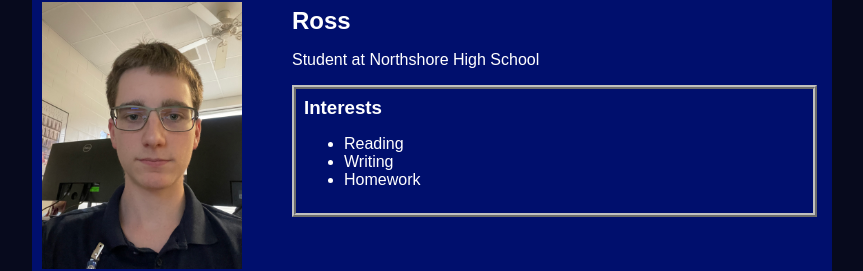
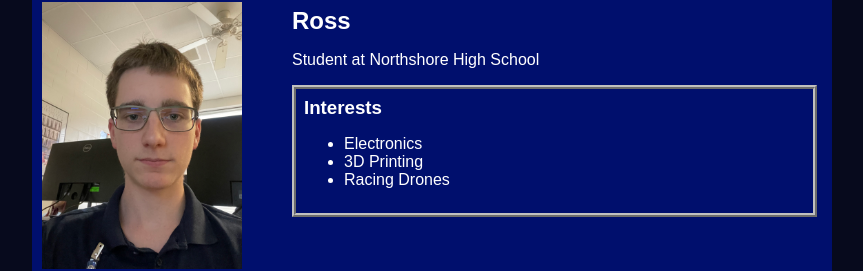
Before and after one commit to RossBarker1/RossBarker1.github.io, a plain HTML site: page index.html in a window 1280 px wide. Shown: the part 116-387 px from the top of the page, without its empty margins (208-1071 px from the left). Drawn offline with Linux system fonts and the light colour scheme.

Commit message:
Changed interests

```diff
--- a/index.html
+++ b/index.html
@@ -32,9 +32,9 @@
           <div id="interests">
             <h3>Interests</h3>
             <ul>
-              <li>Reading</li>
-              <li>Writing</li>
-              <li>Homework</li>
+              <li>Electronics</li>
+              <li>3D Printing</li>
+              <li>Racing Drones</li>
             </ul>
           </div>
         </div>
```
